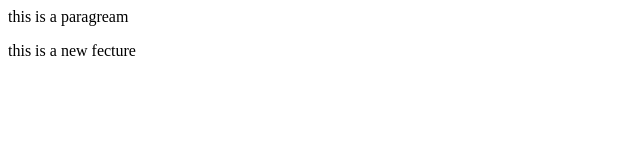
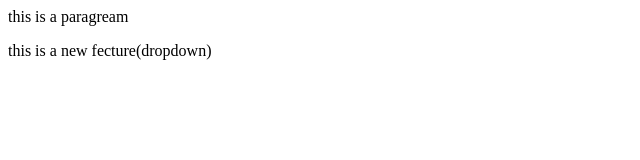
Before and after one commit to nikhilojha04/LocalRepo, a plain HTML site: page index.html in a window 1280 px wide. Shown: the full height of the page, 0-640 px from the left. Drawn offline with Linux system fonts and the light colour scheme.

```diff
--- a/index.html
+++ b/index.html
@@ -1,3 +1,3 @@
 
 <p>this is a paragream</p>
-<p>this is a new fecture</p>
+<p>this is a new fecture(dropdown)</p>
```
